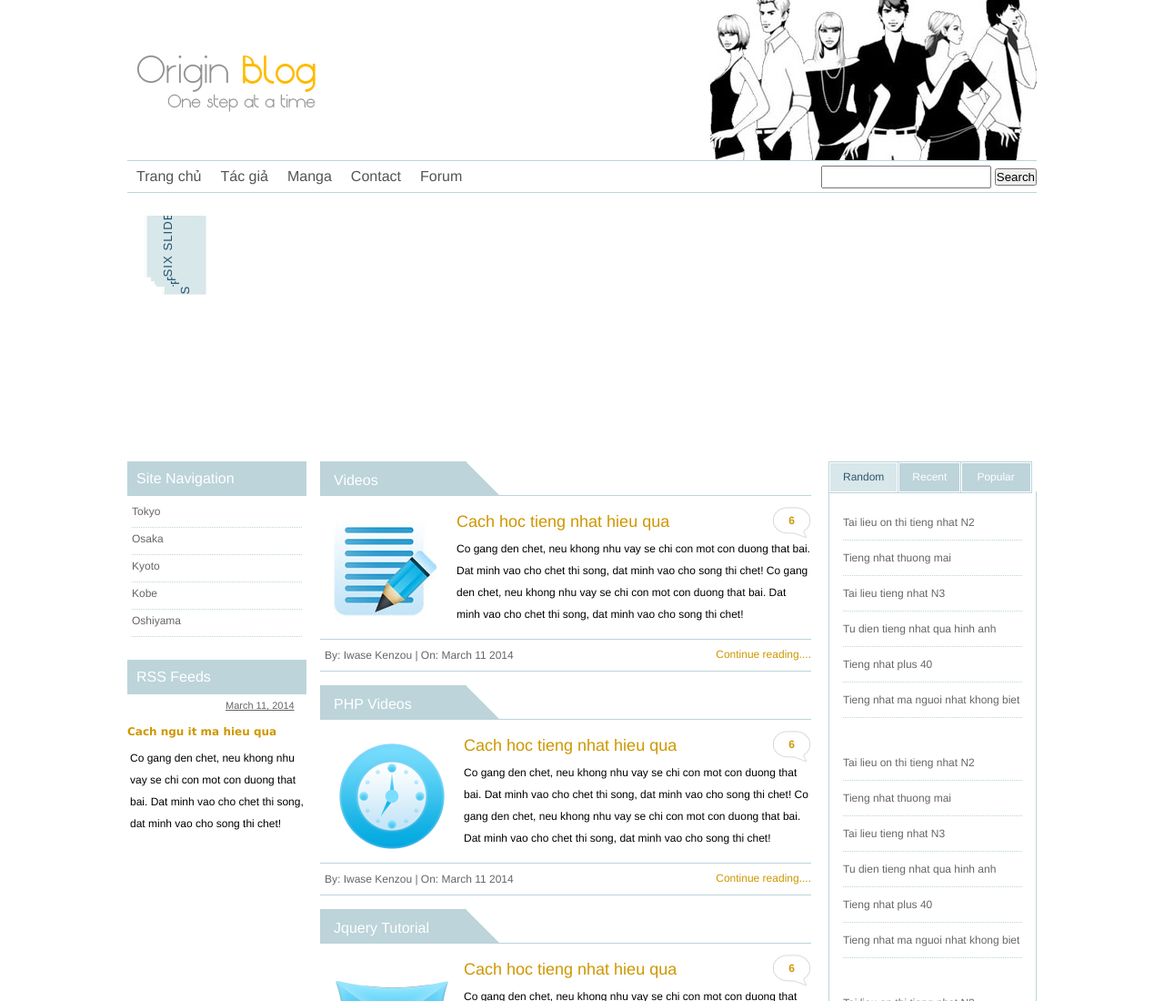
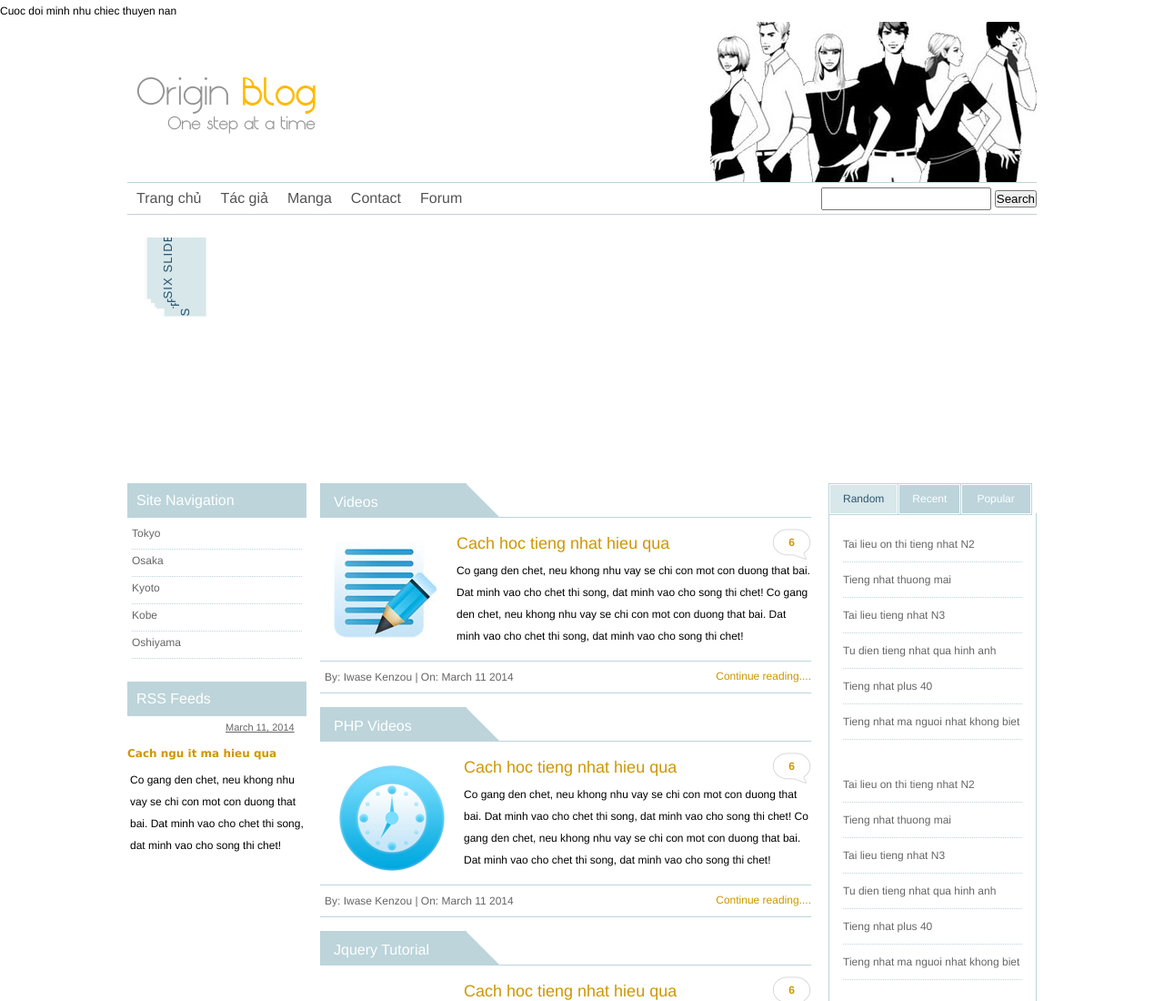
Before and after one commit to tokarjn234/origin, a plain HTML site: page index.html in a window 1280 px wide. Shown: the top 1100 px of the page at 91% size. Drawn offline with nearby package versions, Linux system fonts and the light colour scheme.

Commit message:
them file nam.php

```diff
--- a/index.html
+++ b/index.html
@@ -11,6 +11,7 @@
 
 </head>
 <body>
+<h1>Cuoc doi minh nhu chiec thuyen nan</h1>
 	<div id="page-wrap">
 		<div id="header">
 			<h1 id="logo"><a href="#">Origin Blog</a></h1>
```
Also changed, not shown: nam.php.txt (added).
